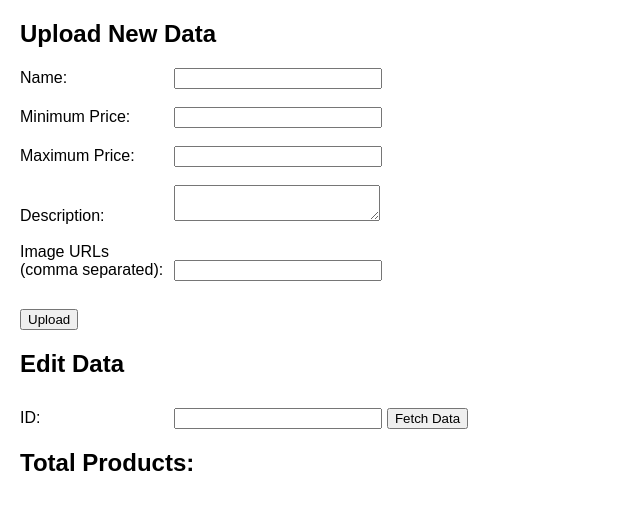
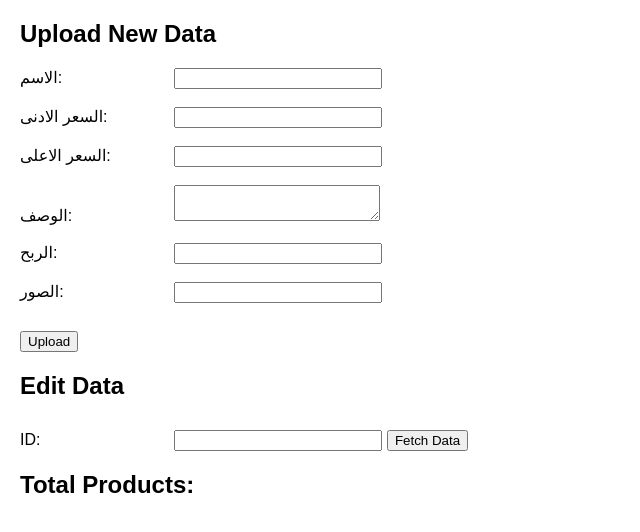
Before and after one commit to sdsd30176/Ishtar, a plain HTML site: page hhhphhhp.html in a window 1280 px wide. Shown: the whole page, without its empty margins (0-640 px from the left). Drawn offline with Linux system fonts and the light colour scheme; no server answers.

Commit message:
Update hhhphhhp.html

```diff
--- a/hhhphhhp.html
+++ b/hhhphhhp.html
@@ -26,15 +26,17 @@
 <body>
     <h2>Upload New Data</h2>
     <form id="upload-form">
-        <label for="name">Name:</label>
+        <label for="name">الاسم:</label>
         <input type="text" id="name" required><br><br>
-        <label for="minPrice">Minimum Price:</label>
+        <label for="minPrice">السعر الادنى:</label>
         <input type="number" id="minPrice" required><br><br>
-        <label for="maxPrice">Maximum Price:</label>
+        <label for="maxPrice">السعر الاعلى:</label>
         <input type="number" id="maxPrice" required><br><br>
-        <label for="description">Description:</label>
+        <label for="description">الوصف:</label>
         <textarea id="description" required></textarea><br><br>
-        <label for="image-urls">Image URLs (comma separated):</label>
+        <label for="profit">الربح:</label>
+        <input type="text" id="profit" required><br><br>
+        <label for="image-urls">الصور:</label>
         <input type="text" id="image-urls" required><br><br>
         <button type="submit">Upload</button>
     </form>
@@ -56,6 +58,8 @@
         <input type="number" id="edit-maxPrice" required><br><br>
         <label for="edit-description">Description:</label>
         <textarea id="edit-description" required></textarea><br><br>
+        <label for="edit-profit">الربح:</label>
+        <input type="text" id="edit-profit" required><br><br>
         <label for="edit-image-urls">Image URLs (comma separated):</label>
         <input type="text" id="edit-image-urls" required><br><br>
         <button type="submit">Edit</button>
@@ -88,6 +92,7 @@
             const minPrice = document.getElementById('minPrice').value;
             const maxPrice = document.getElementById('maxPrice').value;
             const description = document.getElementById('description').value;
+            const profit = document.getElementById('profit').value;
             const imageUrls = document.getElementById('image-urls').value.split(',').map(url => url.trim());
 
             fetch('https://67717abc2ffbd37a63cf2d47.mockapi.io/Prodect', {
@@ -100,6 +105,7 @@
                     minPrice: minPrice,
                     maxPrice: maxPrice,
                     description: description,
+                    profit: profit,
                     images: imageUrls
                 })
             })
@@ -124,6 +130,7 @@
                     document.getElementById('edit-name').value = data.name;
                     document.getElementById('edit-minPrice').value = data.minPrice;
                     document.getElementById('edit-maxPrice').value = data.maxPrice;
+                    document.getElementById('edit-profit').value = data.profit;
                     document.getElementById('edit-description').value = data.description;
                     document.getElementById('edit-image-urls').value = data.images.join(', ');
 
@@ -141,6 +148,7 @@
             const name = document.getElementById('edit-name').value;
             const minPrice = document.getElementById('edit-minPrice').value;
             const maxPrice = document.getElementById('edit-maxPrice').value;
+            const profit = document.getElementById('edit-profit').value;
             const description = document.getElementById('edit-description').value;
             const imageUrls = document.getElementById('edit-image-urls').value.split(',').map(url => url.trim());
 
@@ -154,6 +162,7 @@
                     minPrice: minPrice,
                     maxPrice: maxPrice,
                     description: description,
+                    profit: profit,
                     images: imageUrls
                 })
             })
```
